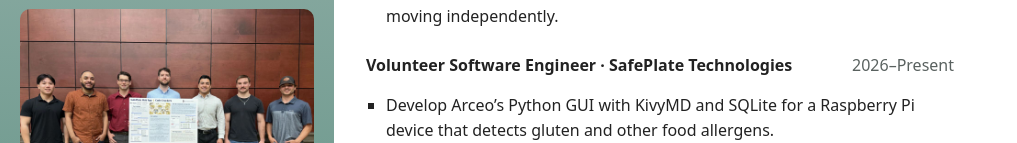
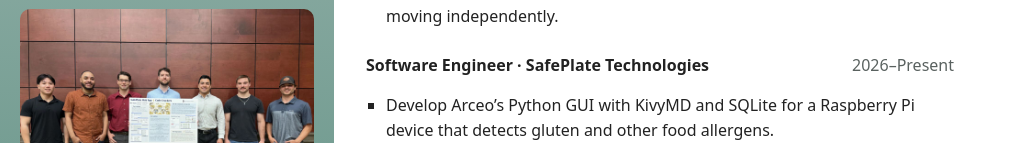
Before and after one commit to PalladenCS/PortfolioPage, a plain HTML site: page index.html in a window 1280 px wide. Shown: the part 1176-1319 px from the top of the page, without its empty margins (0-1017 px from the left). Drawn offline with Linux system fonts and the light colour scheme.

Commit message:
Changed some text

```diff
--- a/index.html
+++ b/index.html
@@ -69,7 +69,7 @@
                 </article>
                 <article class="entry">
                     <div class="entry-heading">
-                        <h3>Volunteer Software Engineer · SafePlate Technologies</h3>
+                        <h3>Software Engineer · SafePlate Technologies</h3>
                         <span>2026–Present</span>
                     </div>
                     <ul>
```
